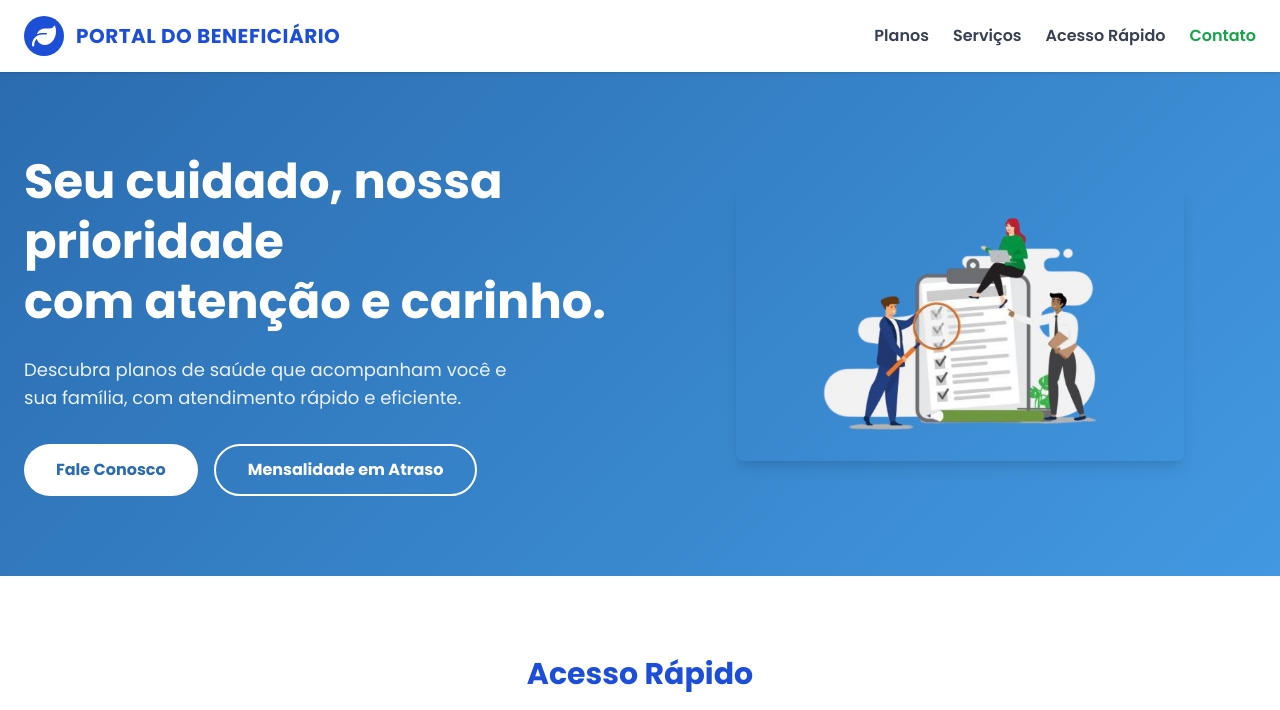
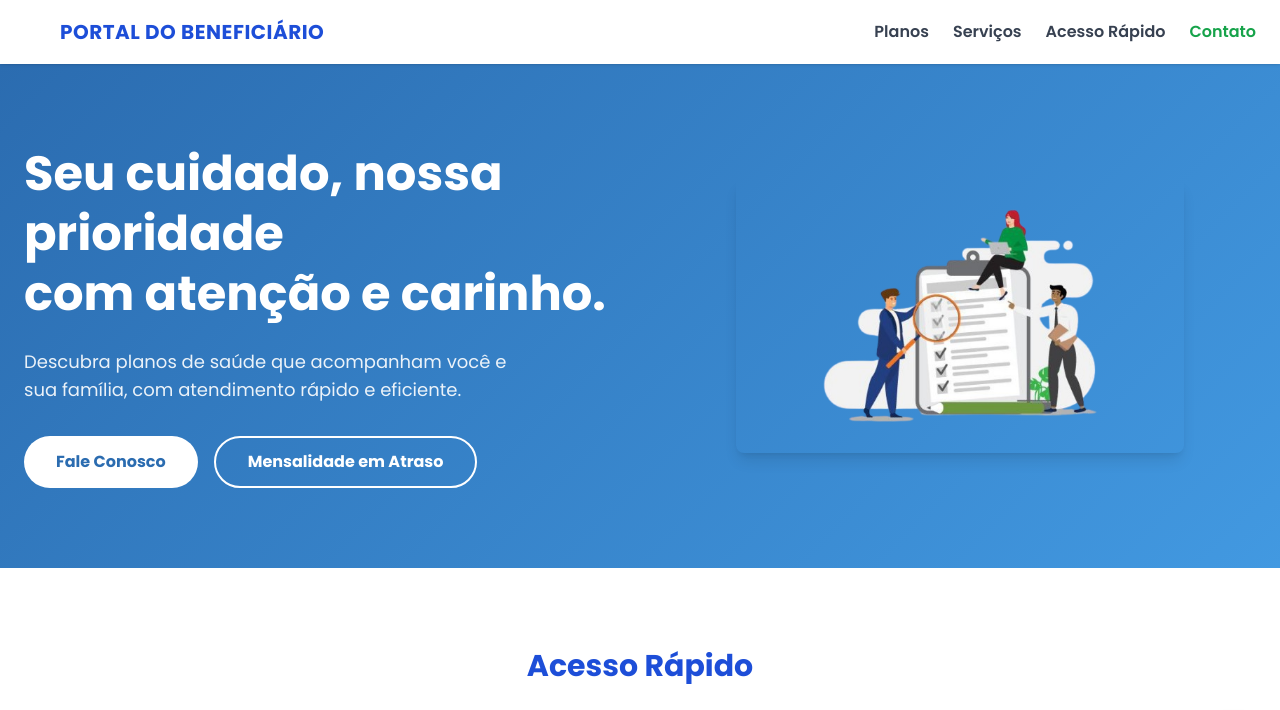
Before and after one commit to 7tenteidenovo13-arch/azul, a plain HTML site: page index.html in a window 1280 px wide. Shown: the top 710 px of the page. Drawn offline with nearby package versions, Linux system fonts and the light colour scheme.

Commit message:
Update index.html

```diff
--- a/index.html
+++ b/index.html
@@ -19,7 +19,7 @@
   <header class="bg-white shadow sticky top-0 z-50">
     <div class="container mx-auto px-6 py-4 flex justify-between items-center">
       <div class="flex items-center space-x-3">
-        <div class="w-10 h-10 bg-blue-700 rounded-full flex items-center justify-center text-white text-2xl">
+        <div class="justify-center text-white text-2xl">
           <i class="fas fa-leaf"></i>
         </div>
         <h1 class="text-xl font-bold uppercase text-blue-700 tracking-wide">
```
